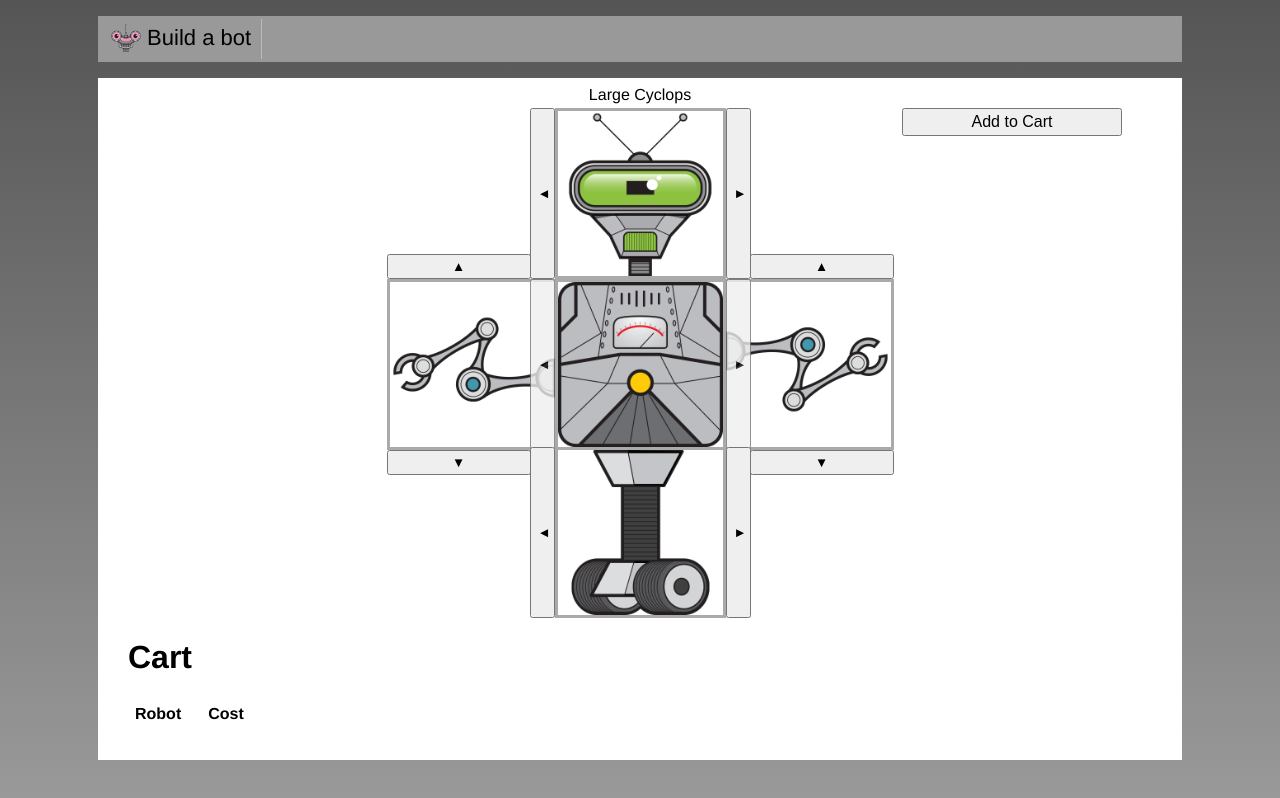
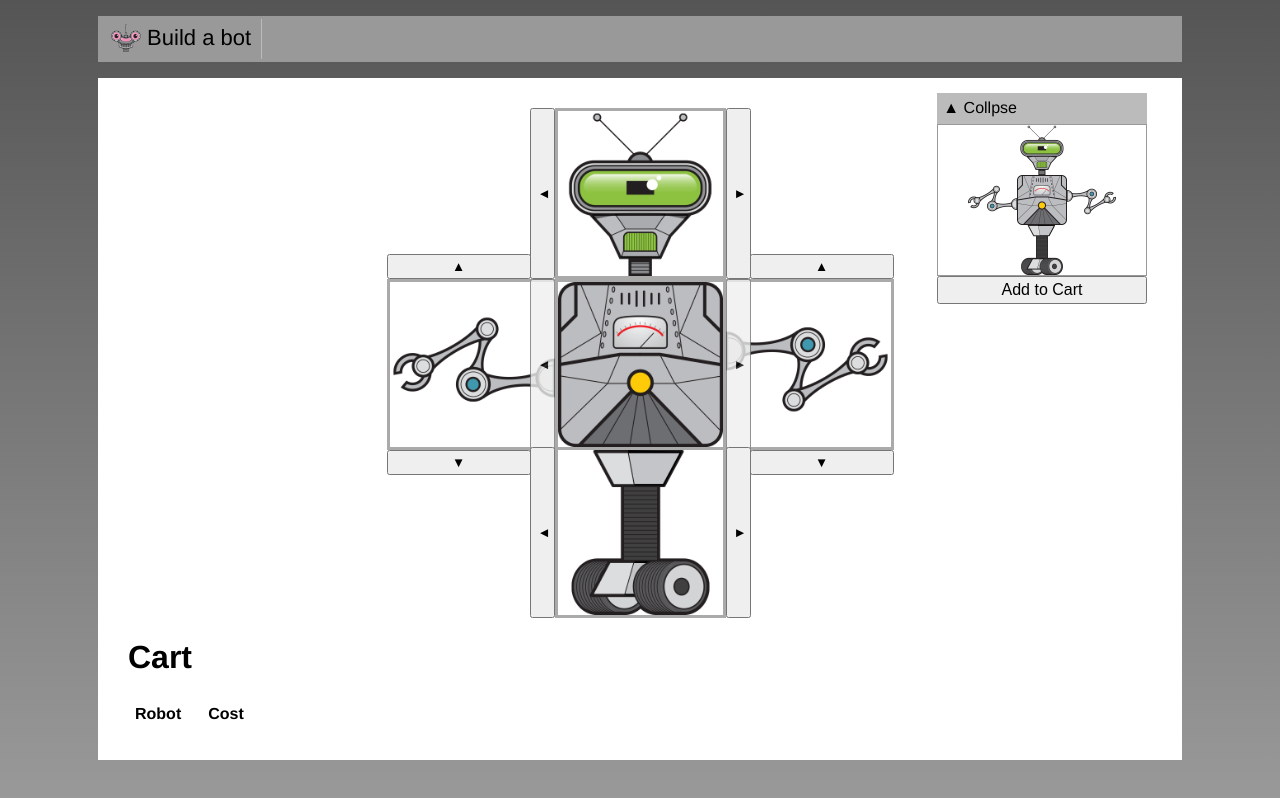
Before and after one commit to brunobck/build-a-bot, a Vue app: page / in a window 1280 px wide. Built offline with nearby package versions, Linux system fonts and the light colour scheme.

Commit message:
inter component communication

```diff
--- /dev/null
+++ b/src/shared/CollapsibleSection.vue
@@ -0,0 +1,28 @@
+<template>
+  <div>
+    <div class="header">
+      <span v-if="open" @click="open = !open">&#x25B2; Collpse</span>
+      <span v-if="!open" @click="open = !open">&#x25BC; Expand</span>
+    </div>
+    <slot v-if="open">Default content</slot>
+  </div>
+</template>
+
+<script>
+export default {
+  name: 'CollapsibleSection',
+  data() {
+    return {
+      open: true,
+    };
+  },
+};
+</script>
+
+<style scroped>
+.header {
+  background-color: #bbb;
+  padding: 3%;
+  cursor: pointer;
+}
+</style>
```
Also changed, not shown: src/build/PartSelector.vue, src/build/RobotBuilder.vue.
